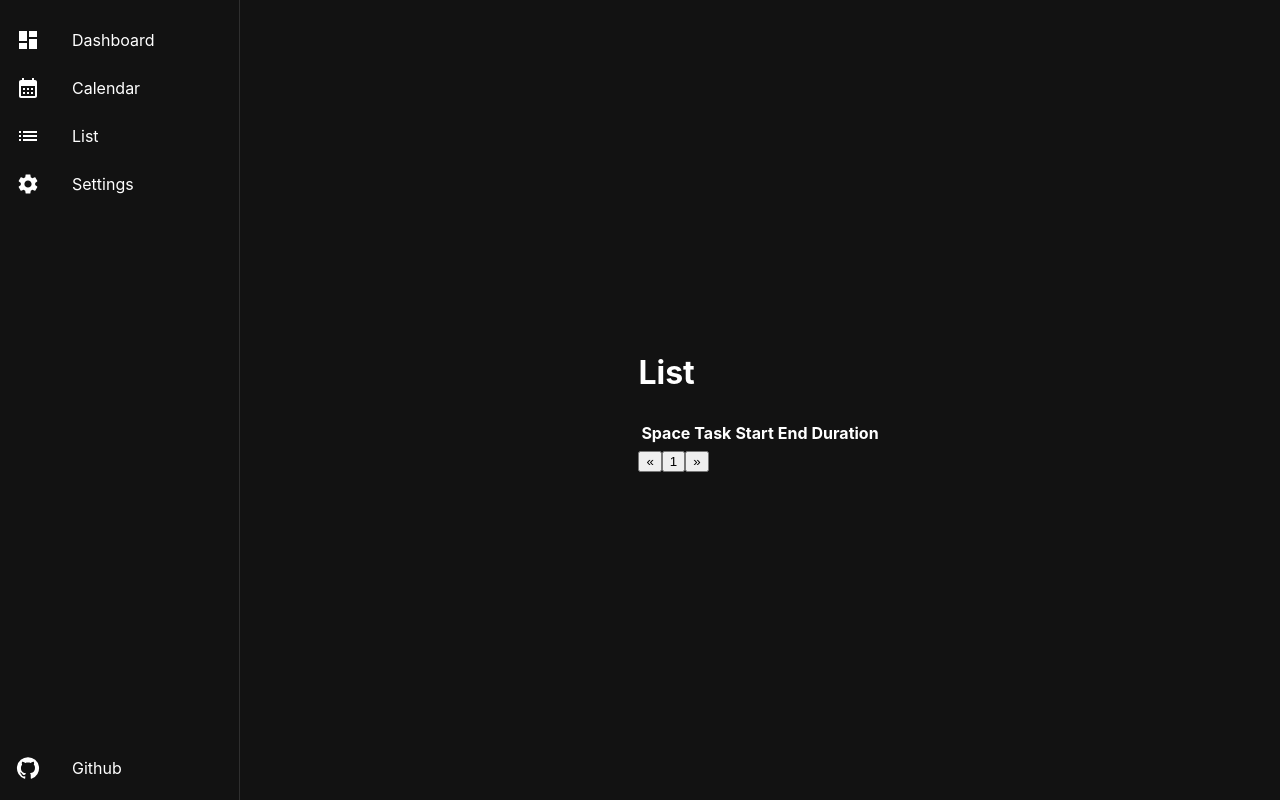
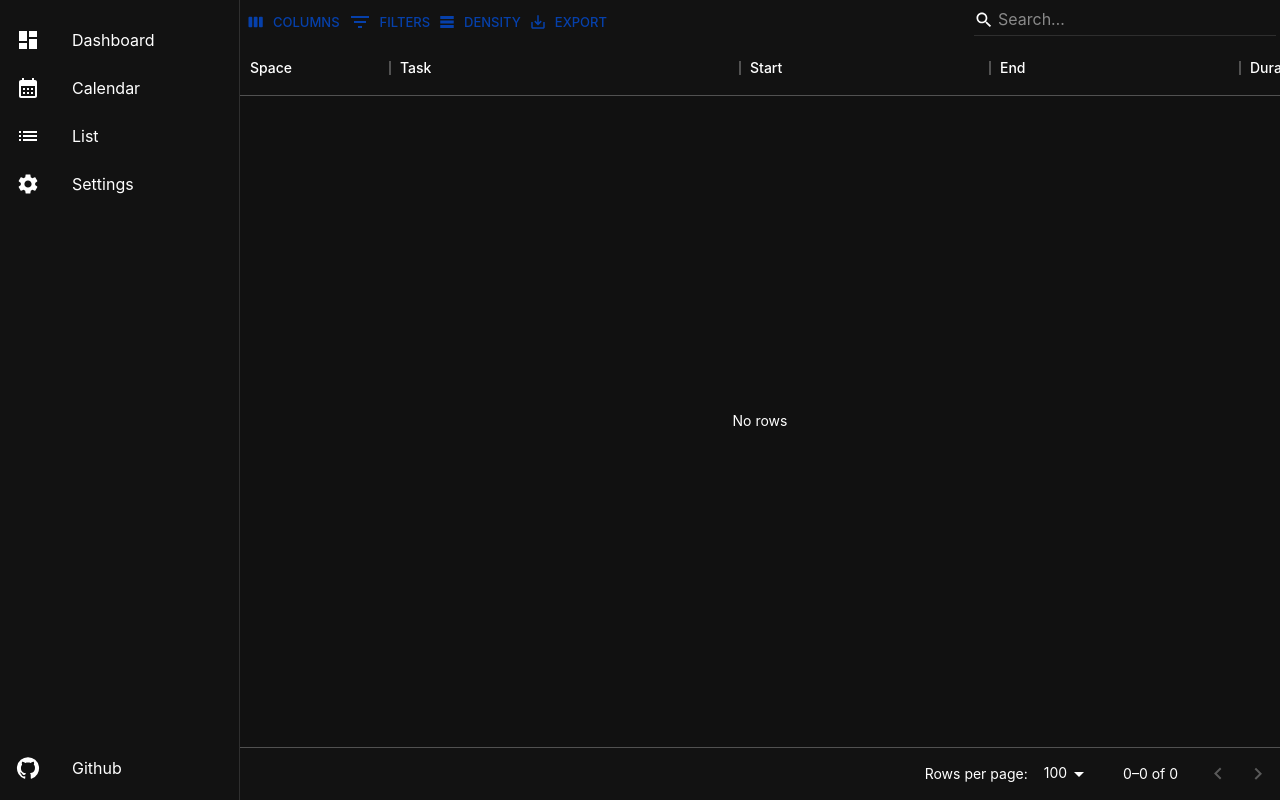
Before and after one commit to joscha0/clickup-time-track, a Next.js app: page /list in a window 1280 px wide. Built offline with nearby package versions, Linux system fonts and the light colour scheme.

Commit message:
convert to datagrid

```diff
--- a/src/components/list.tsx
+++ b/src/components/list.tsx
@@ -1,3 +1,10 @@
+import { Box, Link } from "@mui/material";
+import {
+  DataGrid,
+  GridColDef,
+  GridRowsProp,
+  GridToolbar,
+} from "@mui/x-data-grid";
 import { useMemo, useState } from "react";
 
 interface NewEvent {
@@ -26,70 +33,58 @@ const List = ({ events, teamId }: ListProps) => {
     return events.slice(firstPageIndex, lastPageIndex);
   }, [currentPage]);
 
+  const columns: GridColDef[] = [
+    {
+      field: "calendarId",
+      headerName: "Space",
+      width: 150,
+      renderCell: (params) => (
+        <Link
+          href={"https://app.clickup.com/" + teamId + "/v/l/s/" + params.value}
+          target="_blank"
+          rel="noreferrer"
+        >
+          {params.value}{" "}
+        </Link>
+      ),
+    },
+    { field: "title", headerName: "Task", width: 350 },
+    {
+      field: "start",
+      headerName: "Start",
+      width: 250,
+      valueFormatter: ({ value }) => new Date(value).toLocaleString(),
+    },
+    {
+      field: "end",
+      headerName: "End",
+      width: 250,
+      valueFormatter: ({ value }) => new Date(value).toLocaleString(),
+    },
+    {
+      field: "duration",
+      headerName: "Duration",
+      width: 150,
+      valueFormatter: ({ value }) =>
+        new Date(parseInt(value)).toISOString().slice(11, -5),
+    },
+  ];
+
   return (
-    <div>
-      <h1 className="py-4 text-center text-3xl text-white">List</h1>
-      <div className="overflow-x-auto">
-        <table className="table w-full">
-          <thead>
-            <tr>
-              <th>Space</th>
-              <th>Task</th>
-              <th>Start</th>
-              <th>End</th>
-              <th>Duration</th>
-            </tr>
-          </thead>
-          <tbody>
-            {events.length > 0 &&
-              currentTableData.map((event, index) => {
-                return (
-                  <tr key={index}>
-                    <td>
-                      <a
-                        className="link"
-                        href={
-                          "https://app.clickup.com/" +
-                          teamId +
-                          "/v/l/s/" +
-                          event.calendarId
-                        }
-                        target="_blank"
-                        rel="noopener noreferrer"
-                      >
-                        {event.calendarId}
-                      </a>
-                    </td>
-                    <td>{event.title}</td>
-                    <td>{new Date(event.start).toLocaleString()}</td>
-                    <td>{new Date(event.end).toLocaleString()}</td>
-                    <td>
-                      {new Date(parseInt(event.duration))
-                        .toISOString()
-                        .slice(11, -5)}
-                    </td>
-                  </tr>
-                );
-              })}
-          </tbody>
-        </table>
-        <div className="btn-group">
-          <button
-            className="btn"
-            onClick={() => setCurrentPage(currentPage - 1)}
-          >
-            «
-          </button>
-          <button className="btn">{currentPage}</button>
-          <button
-            className="btn"
-            onClick={() => setCurrentPage(currentPage + 1)}
-          >
-            »
-          </button>
-        </div>
-      </div>
-    </div>
+    <Box sx={{ height: "100%", width: "100%" }}>
+      <DataGrid
+        sx={{ border: 0 }}
+        rows={events}
+        columns={columns}
+        components={{ Toolbar: GridToolbar }}
+        componentsProps={{
+          toolbar: {
+            showQuickFilter: true,
+            quickFilterProps: { debounceMs: 500 },
+          },
+        }}
+      />
+    </Box>
   );
 };
 
```
